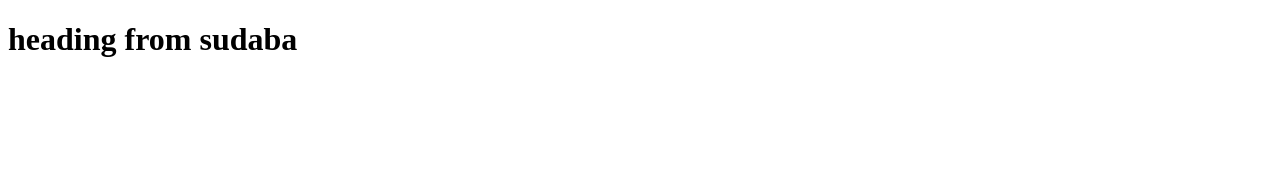
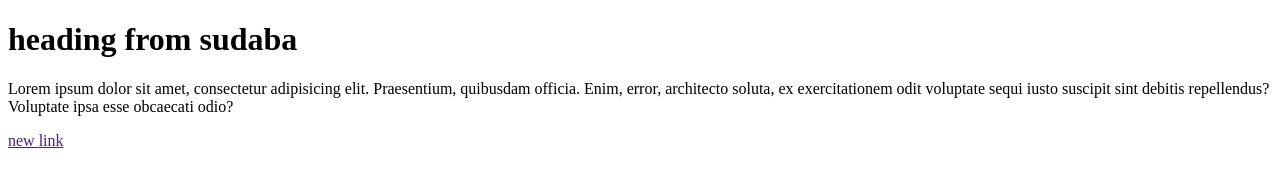
Before and after one commit to SudabaSolaimankhil/group-working, a plain HTML site: page index.html in a window 1280 px wide. Drawn offline with Linux system fonts and the light colour scheme.

Commit message:
new commit from sudaba

```diff
--- a/index.html
+++ b/index.html
@@ -9,5 +9,7 @@
 
     <h1>heading from sudaba</h1>
 
+    <p>Lorem ipsum dolor sit amet, consectetur adipisicing elit. Praesentium, quibusdam officia. Enim, error, architecto soluta, ex exercitationem odit voluptate sequi iusto suscipit sint debitis repellendus? Voluptate ipsa esse obcaecati odio?</p>
+    <a href="">new link</a>
 </body>
 </html>
```
